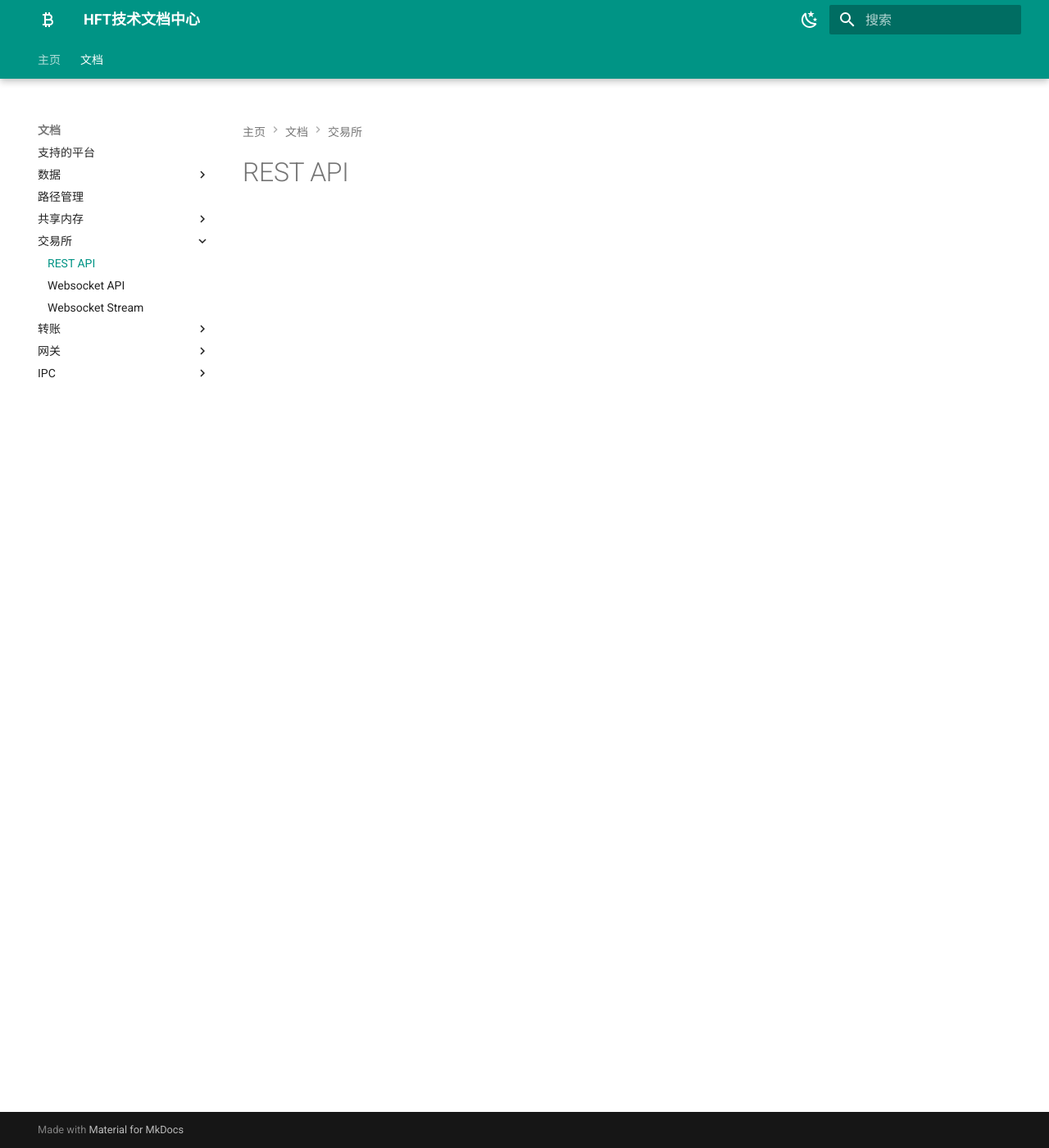
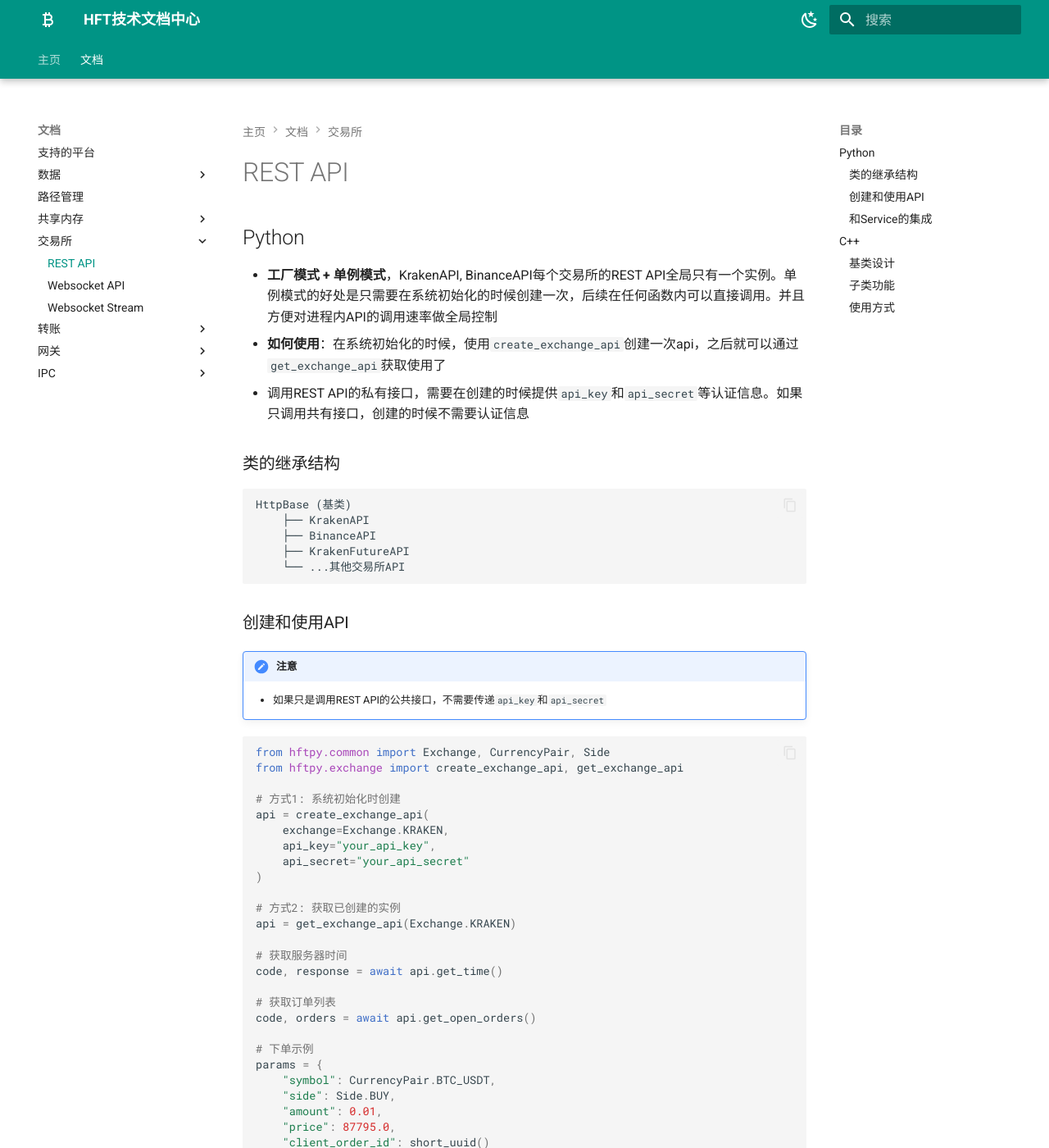
Before and after one commit to relaxdl/hft-wiki, an MkDocs documentation site: the page built from docs/common/exchange_rest_api.md, in a window 1280 px wide and 1400 px high. Shown: the whole window at 82% size. Built offline with MkDocs 1.6.1 and Material for MkDocs 9.7.7, drawn with Linux system fonts in a browser that asks for light colours; some of the changed text lies outside the part shown.

Commit message:
update exchange rest api doc

````diff
--- a/docs/common/exchange_rest_api.md
+++ b/docs/common/exchange_rest_api.md
@@ -1 +1,132 @@
 #REST API
+
+## Python
+
+* **工厂模式 + 单例模式**，KrakenAPI, BinanceAPI每个交易所的REST API全局只有一个实例。单例模式的好处是只需要在系统初始化的时候创建一次，后续在任何函数内可以直接调用。并且方便对进程内API的调用速率做全局控制
+* **如何使用**：在系统初始化的时候，使用`create_exchange_api`创建一次api，之后就可以通过`get_exchange_api`获取使用了
+* 调用REST API的私有接口，需要在创建的时候提供`api_key`和`api_secret`等认证信息。如果只调用共有接口，创建的时候不需要认证信息
+
+### 类的继承结构
+
+```
+HttpBase (基类)
+    ├── KrakenAPI
+    ├── BinanceAPI
+    ├── KrakenFutureAPI
+    └── ...其他交易所API
+```
+
+### 创建和使用API
+
+!!! note "注意"
+
+    * 如果只是调用REST API的公共接口，不需要传递`api_key`和`api_secret`
+
+```python
+from hftpy.common import Exchange, CurrencyPair, Side
+from hftpy.exchange import create_exchange_api, get_exchange_api
+
+# 方式1: 系统初始化时创建
+api = create_exchange_api(
+    exchange=Exchange.KRAKEN,
+    api_key="your_api_key",
+    api_secret="your_api_secret"
+)
+
+# 方式2: 获取已创建的实例
+api = get_exchange_api(Exchange.KRAKEN)
+
+# 获取服务器时间
+code, response = await api.get_time()
+
+# 获取订单列表
+code, orders = await api.get_open_orders()
+
+# 下单示例
+params = {
+    "symbol": CurrencyPair.BTC_USDT,
+    "side": Side.BUY,
+    "amount": 0.01,
+    "price": 87795.0,
+    "client_order_id": short_uuid()
+}
+code, response = await rest_api.place_order(**params)
+```
+
+### 和Service的集成
+
+* 只需要在service的配置文件中，增加需要的交易所配置信息，就可以直接使用。service在启动的时候，会根据配置，自动创建REST API。
+* 下面的案例中，配置了2个交易所的认证信息，binance和coinbase的api在service中可以直接使用
+
+**配置信息：**
+
+```json hl_lines="7-16"
+{
+    "service.mm_demo": {
+        "class_name": "MMDemoService",
+        "setting": {
+            ...
+            "apis": [
+                {
+                    "exchange": "binance",
+                    "api_key": "your_api_key",
+                    "api_secret": "your_api_secret"
+                },
+                {
+                    "exchange": "coinbase",
+                    "api_key": "your_api_key",
+                    "api_secret": "your_api_secret"
+                }
+            ],
+            ...
+        }
+    }
+}
+```
+
+**案例：**
+
+* service会自动创建`binance_api`和`coinbase_api`这两个成员变量，直接使用即可
+
+```python
+symbol = CurrencyPair.BTC_USDT
+code, response = await self.binance_api.get_open_orders(symbol)
+```
+
+## C++
+
+### 基类设计
+
+  * 采用单例模式，每个交易所的rest api就是一个单例，允许实例化后直接使用
+  * 提供基础的 HTTP 请求功能：`GET、POST、PUT、DELETE`
+  * 发送请求时，仅设置公用的 HTTP 请求参数，个性化参数由子类自行配置
+    * 可以通过实现`virtual function`的方式来改写父类的行为，把自己的个性化参数写入到curl的设置中
+  * 包含回调接口，注册后可记录所有 HTTP 请求信息
+    * 默认会写入到日志，子类可以自定义记录的行为
+
+### 子类功能
+  * 每个子类都有自己的`init`函数，用于设置`apiKey、apiSecret`等参数
+  * 允许自定义发送 HTTP 请求的参数
+    * 自己实现`virtual function`
+  * 提供默认的请求头，支持自定义请求头
+  * 实现认证模式，增加认证相关的请求头，适应交易所的认证需求
+
+**这样的设计确保了基类的灵活性与可扩展性，同时让子类可以根据具体需求进行个性化定制**
+
+### 使用方式
+
+```c++
+// 1. 初始化（系统启动时调用一次）
+auto &api = hft::BinanceAPI::getInstance();
+api.init("your_api_key", "your_api_secret", "", "");
+
+// 2. 使用（任何地方直接调用）
+sonic_json::Document result;
+int code = hft::BinanceAPI::getInstance().getDepth(hft::CurrencyPair::BTC_USDT, 100, result);
+
+if (code == 200) {
+    // 成功，result 中包含深度数据
+} else {
+    // 失败处理
+}
+```
````
